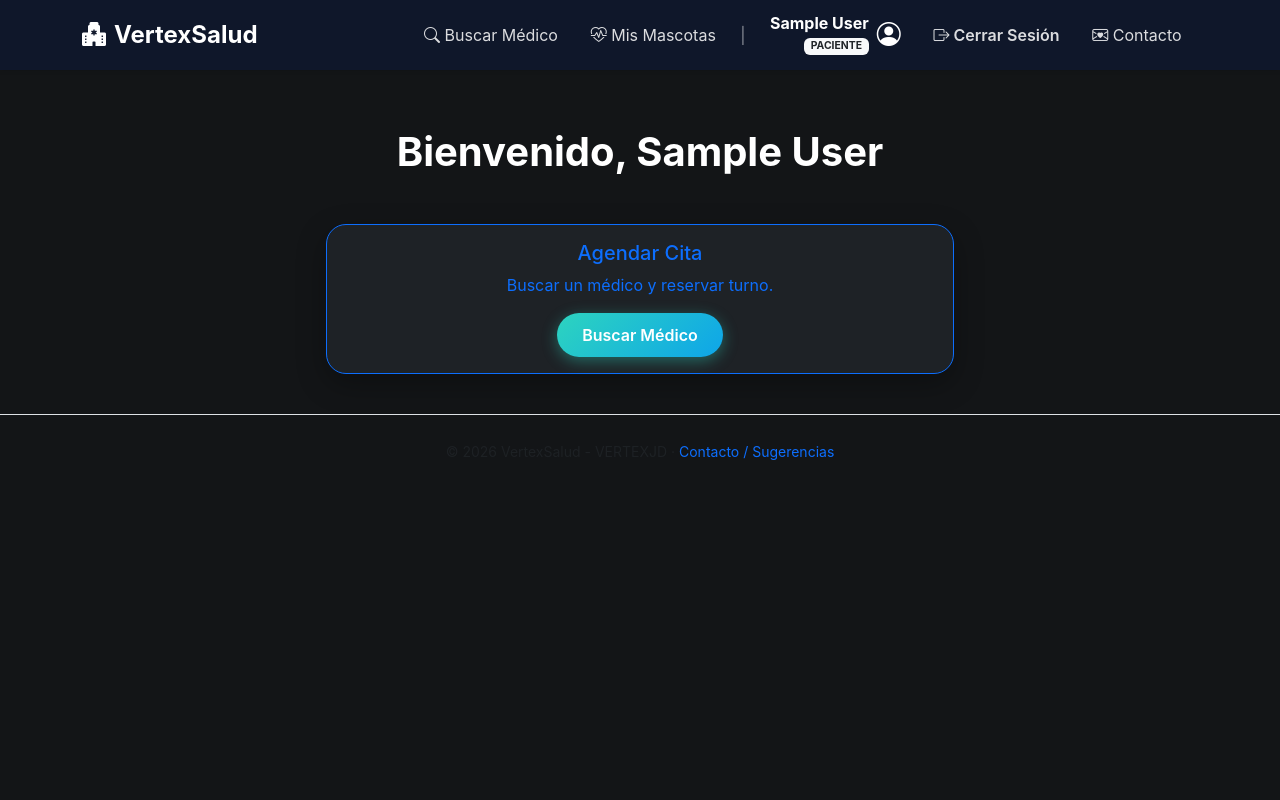
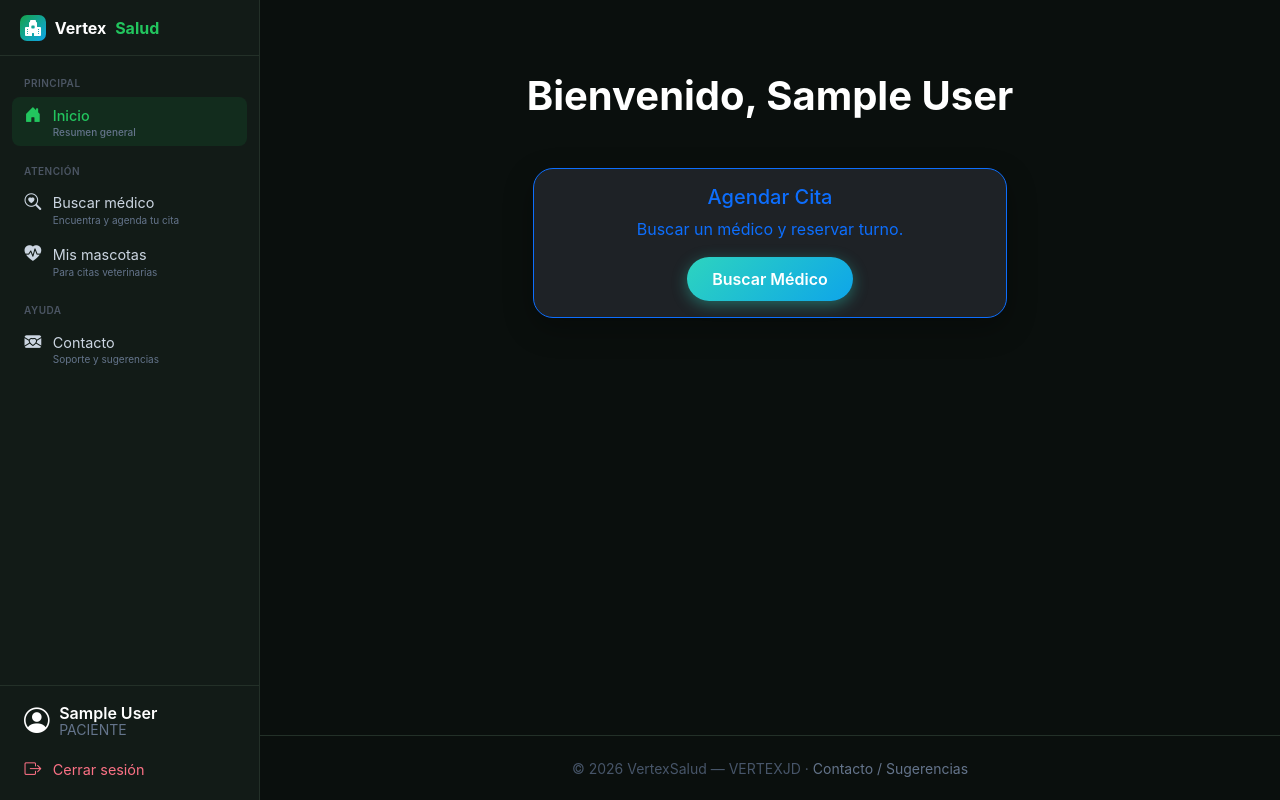
Before and after one commit to CarlosJimenez1969/sistema_salud, a Django app: page / in a window 1280 px wide. Run offline with Django 5.2, Linux system fonts and the light colour scheme; the visitor is signed in with stand-in values (Sample User, id 1); data that the repository does not hold is empty; some libraries are stand-ins or nearby versions.

Commit message:
Rediseno UI: layout con sidebar oscuro (estilo VertexMarketing)
Reemplaza el navbar superior por un menu lateral oscuro (fondo #0a0f0d,
superficie #121b17, acento verde) con secciones y estados activos, adaptado a
los roles de VertexSalud (medico, admin, paciente, secretaria). CSS propio para
no chocar con Bootstrap (que se mantiene para el contenido). Barra superior
simple para paginas publicas + sidebar colapsable en movil.

Co-Authored-By: Claude Opus 4.8 <noreply@anthropic.com>

```diff
--- a/templates/base.html
+++ b/templates/base.html
@@ -13,8 +13,61 @@
     {% load static %}
     <link rel="stylesheet" href="{% static 'css/estilos.css' %}?v=7">
 
+    <style>
+      :root{
+        --vx-ink:#0a0f0d; --vx-surface:#121b17; --vx-surface2:#0e1613;
+        --vx-line:#233028; --vx-brand:#16a34a; --vx-brand-500:#22c55e; --vx-text:#cbd5e1;
+      }
+      body.vx-app{ background:var(--vx-ink); color:var(--vx-text); min-height:100vh; }
+      .vx-layout{ display:flex; min-height:100vh; }
+      /* ===== Sidebar ===== */
+      .vx-sidebar{ position:fixed; top:0; left:0; width:260px; height:100vh; background:var(--vx-surface);
+        border-right:1px solid var(--vx-line); display:flex; flex-direction:column; z-index:1040; transition:transform .2s; }
+      .vx-brand{ display:flex; align-items:center; gap:.55rem; height:56px; padding:0 1.25rem;
+        border-bottom:1px solid var(--vx-line); color:#fff; font-weight:700; text-decoration:none; flex-shrink:0; }
+      .vx-brand .vx-logo{ width:26px;height:26px;border-radius:7px;
+        background:linear-gradient(135deg,#16a34a,#0ea5e9); display:inline-flex; align-items:center; justify-content:center; color:#fff; }
+      .vx-brand .vx-accent{ color:var(--vx-brand-500); }
+      .vx-nav{ flex:1; overflow-y:auto; padding:1rem .75rem; }
+      .vx-section{ font-size:10px; font-weight:600; color:#4b5563; text-transform:uppercase;
+        letter-spacing:.05em; padding:0 .75rem; margin:1.1rem 0 .35rem; }
+      .vx-section.first{ margin-top:.25rem; }
+      .vx-item{ display:flex; align-items:flex-start; gap:.7rem; padding:.5rem .75rem; border-radius:.5rem;
+        color:var(--vx-text); text-decoration:none; transition:.15s; font-size:.9rem; margin-bottom:2px; }
+      .vx-item:hover{ background:var(--vx-surface2); color:#fff; }
+      .vx-item.active{ background:rgba(22,163,74,.12); color:var(--vx-brand-500); font-weight:500; }
+      .vx-item i{ font-size:1.05rem; line-height:1.25; width:1.1rem; text-align:center; }
+      .vx-item .vx-txt{ display:flex; flex-direction:column; }
+      .vx-item .vx-sub{ font-size:10px; color:#64748b; line-height:1.2; }
+      .vx-badge{ margin-left:auto; background:var(--vx-brand); color:#fff; font-size:10px;
+        line-height:1; border-radius:999px; padding:.2rem .4rem; align-self:center; }
+      .vx-foot{ border-top:1px solid var(--vx-line); padding:.6rem .75rem; flex-shrink:0; }
+      .vx-user{ display:flex; align-items:center; gap:.6rem; padding:.4rem .75rem; }
+      .vx-user .vx-avatar{ font-size:1.6rem; color:#fff; }
+      .vx-user small{ color:#64748b; }
+      .vx-logout{ width:100%; text-align:left; }
+      /* ===== Main ===== */
+      .vx-main{ flex:1; min-width:0; margin-left:260px; display:flex; flex-direction:column; }
+      .vx-topbar{ display:none; }
+      .vx-content{ flex:1; }
+      .vx-content .container, .vx-content .container-fluid{ }
+      .vx-footer{ text-align:center; padding:1.25rem; color:#475569; border-top:1px solid var(--vx-line); }
+      .vx-footer a{ color:#64748b; }
+      /* ===== Móvil ===== */
+      .vx-overlay{ position:fixed; inset:0; background:rgba(0,0,0,.5); z-index:1035; display:none; }
+      .vx-overlay.show{ display:block; }
+      @media (max-width: 991.98px){
+        .vx-sidebar{ transform:translateX(-100%); }
+        .vx-sidebar.open{ transform:translateX(0); }
+        .vx-main{ margin-left:0; }
+        .vx-topbar{ display:flex; align-items:center; gap:.75rem; height:56px; padding:0 1rem;
+          background:var(--vx-surface); border-bottom:1px solid var(--vx-line); position:sticky; top:0; z-index:1030; }
+        .vx-topbar .vx-toggle{ background:none; border:none; color:var(--vx-text); font-size:1.5rem; line-height:1; }
+        .vx-topbar .vx-brand{ height:auto; padding:0; border:none; }
+      }
+    </style>
+
     {% if GOOGLE_ANALYTICS_ID %}
-    <!-- Google Analytics -->
     <script async src="https://www.googletagmanager.com/gtag/js?id={{ GOOGLE_ANALYTICS_ID }}"></script>
     <script>
         window.dataLayer = window.dataLayer || [];
@@ -24,156 +77,151 @@
     </script>
     {% endif %}
 </head>
-<body>
+<body class="{% if user.is_authenticated %}vx-app{% endif %}">
 
-    <nav class="navbar navbar-expand-lg navbar-dark navbar-custom fixed-top shadow-sm">
-        <div class="container">
-            <a class="navbar-brand fw-bold d-flex align-items-center"
-               href="{% if user.role == 'ADMIN' %}{% url 'panel_admin' %}{% else %}{% url 'home' %}{% endif %}">
-                <i class="bi bi-hospital-fill me-2"></i> VertexSalud
+{% if user.is_authenticated %}
+{% with rn=request.resolver_match.url_name %}
+<div class="vx-layout">
+
+  <!-- ===== Sidebar ===== -->
+  <aside class="vx-sidebar" id="vxSidebar">
+    <a class="vx-brand" href="{% if user.role == 'ADMIN' %}{% url 'panel_admin' %}{% else %}{% url 'home' %}{% endif %}">
+      <span class="vx-logo"><i class="bi bi-hospital-fill"></i></span>
+      Vertex<span class="vx-accent">Salud</span>
     </a>
 
-            <button class="navbar-toggler border-0" type="button" data-bs-toggle="collapse" data-bs-target="#navbarNav">
-                <span class="navbar-toggler-icon"></span>
+    <nav class="vx-nav">
+      <p class="vx-section first">Principal</p>
+      <a class="vx-item {% if rn == 'home' or rn == 'panel_admin' %}active{% endif %}"
+         href="{% if user.role == 'ADMIN' %}{% url 'panel_admin' %}{% else %}{% url 'home' %}{% endif %}">
+        <i class="bi bi-house-door-fill"></i>
+        <span class="vx-txt"><span>Inicio</span><span class="vx-sub">Resumen general</span></span>
+      </a>
+
+      {% if user.role == 'ADMIN' %}
+        <p class="vx-section">Gestión</p>
+        <a class="vx-item {% if rn == 'panel_admin' %}active{% endif %}" href="{% url 'panel_admin' %}">
+          <i class="bi bi-speedometer2"></i><span class="vx-txt"><span>Panel Admin</span><span class="vx-sub">Administración del sistema</span></span></a>
+        <a class="vx-item {% if rn == 'lista_facturas' %}active{% endif %}" href="{% url 'lista_facturas' %}">
+          <i class="bi bi-receipt-cutoff"></i><span class="vx-txt"><span>Facturación</span><span class="vx-sub">Facturas electrónicas SRI</span></span></a>
+        {% if user.perfil_medico %}
+        <p class="vx-section">Mi consultorio</p>
+        <a class="vx-item {% if rn == 'solicitudes_cita' %}active{% endif %}" href="{% url 'solicitudes_cita' %}">
+          <i class="bi bi-inbox-fill"></i><span class="vx-txt"><span>Solicitudes de cita</span><span class="vx-sub">Pacientes que piden cita</span></span></a>
+        <a class="vx-item {% if rn == 'ficha_editar' %}active{% endif %}" href="{% url 'ficha_editar' %}">
+          <i class="bi bi-globe"></i><span class="vx-txt"><span>Mi página web</span><span class="vx-sub">Tu ficha para Google</span></span></a>
+        {% endif %}
+
+      {% elif user.role == 'MEDICO' %}
+        <p class="vx-section">Mi agenda</p>
+        <a class="vx-item {% if rn == 'ver_agenda' %}active{% endif %}" href="{% url 'ver_agenda' %}">
+          <i class="bi bi-calendar-day"></i><span class="vx-txt"><span>Ver agenda</span><span class="vx-sub">Citas de hoy</span></span></a>
+        <a class="vx-item {% if rn == 'configurar_horario' %}active{% endif %}" href="{% url 'configurar_horario' %}">
+          <i class="bi bi-clock-history"></i><span class="vx-txt"><span>Configurar horario</span><span class="vx-sub">Días y horas de atención</span></span></a>
+        <a class="vx-item {% if rn == 'solicitudes_cita' %}active{% endif %}" href="{% url 'solicitudes_cita' %}">
+          <i class="bi bi-inbox-fill"></i><span class="vx-txt"><span>Solicitudes de cita</span><span class="vx-sub">Pacientes que piden cita</span></span></a>
+
+        <p class="vx-section">Pacientes</p>
+        <a class="vx-item {% if rn == 'listar_pacientes' %}active{% endif %}" href="{% url 'listar_pacientes' %}">
+          <i class="bi bi-people-fill"></i><span class="vx-txt"><span>Pacientes</span><span class="vx-sub">Listado de pacientes</span></span></a>
+
+        <p class="vx-section">Mi presencia</p>
+        <a class="vx-item {% if rn == 'ficha_editar' %}active{% endif %}" href="{% url 'ficha_editar' %}">
+          <i class="bi bi-globe"></i><span class="vx-txt"><span>Mi página web</span><span class="vx-sub">Tu página para que te encuentren en Google</span></span></a>
+
+        <p class="vx-section">Cuenta</p>
+        <a class="vx-item {% if rn == 'crear_secretaria' %}active{% endif %}" href="{% url 'crear_secretaria' %}">
+          <i class="bi bi-person-plus-fill"></i><span class="vx-txt"><span>Registrar personal</span><span class="vx-sub">Secretaria / asistente</span></span></a>
+        <a class="vx-item {% if rn == 'renovar_suscripcion' %}active{% endif %}" href="{% url 'renovar_suscripcion' %}">
+          <i class="bi bi-credit-card-fill"></i><span class="vx-txt"><span>Suscripción</span><span class="vx-sub">Estado y renovación</span></span></a>
+
+      {% elif user.role == 'PACIENTE' %}
+        <p class="vx-section">Atención</p>
+        <a class="vx-item {% if rn == 'buscar_medico' %}active{% endif %}" href="{% url 'buscar_medico' %}">
+          <i class="bi bi-search-heart"></i><span class="vx-txt"><span>Buscar médico</span><span class="vx-sub">Encuentra y agenda tu cita</span></span></a>
+        <a class="vx-item {% if rn == 'listar_mascotas' %}active{% endif %}" href="{% url 'listar_mascotas' %}">
+          <i class="bi bi-heart-pulse-fill"></i><span class="vx-txt"><span>Mis mascotas</span><span class="vx-sub">Para citas veterinarias</span></span></a>
+
+      {% elif user.role == 'SECRETARIA' %}
+        <p class="vx-section">Gestión</p>
+        <a class="vx-item {% if rn == 'dashboard_secretaria' %}active{% endif %}" href="{% url 'dashboard_secretaria' %}">
+          <i class="bi bi-clipboard2-check-fill"></i><span class="vx-txt"><span>Gestión de citas</span><span class="vx-sub">Agenda del médico</span></span></a>
+        <a class="vx-item {% if rn == 'solicitudes_cita' %}active{% endif %}" href="{% url 'solicitudes_cita' %}">
+          <i class="bi bi-inbox-fill"></i><span class="vx-txt"><span>Solicitudes de cita</span><span class="vx-sub">Pacientes que piden cita</span></span></a>
+      {% endif %}
+
+      <p class="vx-section">Ayuda</p>
+      <a class="vx-item {% if rn == 'contacto' %}active{% endif %}" href="{% url 'contacto' %}">
+        <i class="bi bi-envelope-heart-fill"></i><span class="vx-txt"><span>Contacto</span><span class="vx-sub">Soporte y sugerencias</span></span></a>
+    </nav>
+
+    <!-- Pie: usuario + salir -->
+    <div class="vx-foot">
+      <div class="vx-user">
+        <i class="bi bi-person-circle vx-avatar"></i>
+        <div class="lh-1">
+          <div class="text-white fw-semibold">{{ user.get_full_name|default:user.username }}</div>
+          {% if user.role == 'MEDICO' and user.perfil_medico and user.perfil_medico.especialidad %}
+            <small><i class="bi bi-clipboard2-pulse"></i> {{ user.perfil_medico.especialidad.nombre }}</small>
+          {% else %}
+            <small class="text-uppercase">{{ user.get_role_display }}</small>
+          {% endif %}
+        </div>
+      </div>
+      <form action="{% url 'logout' %}" method="post" class="mt-1">
+        {% csrf_token %}
+        <button type="submit" class="vx-item vx-logout" style="color:#fb7185; border:none; background:none;">
+          <i class="bi bi-box-arrow-right"></i><span class="vx-txt"><span>Cerrar sesión</span></span>
         </button>
+      </form>
+    </div>
+  </aside>
+  <div class="vx-overlay" id="vxOverlay" onclick="vxCloseSidebar()"></div>
 
-            <div class="collapse navbar-collapse" id="navbarNav">
-                <ul class="navbar-nav ms-auto align-items-center">
+  <!-- ===== Columna principal ===== -->
+  <div class="vx-main">
+    <!-- Barra superior (solo móvil) -->
+    <div class="vx-topbar">
+      <button class="vx-toggle" onclick="vxOpenSidebar()"><i class="bi bi-list"></i></button>
+      <span class="vx-brand"><span class="vx-logo"><i class="bi bi-hospital-fill"></i></span> Vertex<span class="vx-accent">Salud</span></span>
+    </div>
+
+    <main class="vx-content px-2 px-md-4 py-3 py-md-4">
+{% endwith %}
+{% else %}
+  <!-- Sin sesión: barra superior simple + contenido -->
+  <nav class="navbar navbar-expand-lg navbar-dark shadow-sm" style="background:var(--vx-surface); border-bottom:1px solid var(--vx-line);">
+    <div class="container">
+      <a class="navbar-brand fw-bold d-flex align-items-center gap-2" href="{% url 'home' %}">
+        <span class="vx-logo" style="width:26px;height:26px;border-radius:7px;background:linear-gradient(135deg,#16a34a,#0ea5e9);display:inline-flex;align-items:center;justify-content:center;color:#fff;"><i class="bi bi-hospital-fill"></i></span>
+        Vertex<span class="vx-accent" style="color:var(--vx-brand-500);">Salud</span>
+      </a>
+      {% if request.resolver_match.url_name != 'login' %}
+      <div class="ms-auto d-flex align-items-center gap-2">
+        <a class="btn btn-sm btn-outline-light" href="{% url 'contacto' %}"><i class="bi bi-envelope-heart"></i> Contacto</a>
+        <a class="btn btn-sm btn-success" href="{% url 'login' %}"><i class="bi bi-box-arrow-in-right"></i> Ingresar</a>
+      </div>
+      {% endif %}
+    </div>
+  </nav>
+  <main class="container py-4">
+{% endif %}
+
+    {% block content %}{% endblock %}
 
 {% if user.is_authenticated %}
-
-                        {# OPCIONES SEGÚN ROL #}
-                        {% if user.role == 'ADMIN' %}
-                            <li class="nav-item">
-                                <a class="nav-link" href="{% url 'lista_facturas' %}">
-                                    <i class="bi bi-receipt-cutoff"></i> Facturación
-                                </a>
-                            </li>
-                            <li class="nav-item">
-                                <a class="nav-link" href="{% url 'panel_admin' %}">
-                                    <i class="bi bi-speedometer2"></i> Panel Admin
-                                </a>
-                            </li>
-                            {% if user.perfil_medico %}
-                            <li class="nav-item">
-                                <a class="nav-link" href="{% url 'solicitudes_cita' %}">
-                                    <i class="bi bi-inbox"></i> Solicitudes
-                                </a>
-                            </li>
-                            <li class="nav-item">
-                                <a class="nav-link" href="{% url 'ficha_editar' %}">
-                                    <i class="bi bi-globe"></i> Mi página web
-                                </a>
-                            </li>
-                            {% endif %}
-                        {% elif user.role == 'MEDICO' %}
-                            <li class="nav-item dropdown">
-                                <a class="nav-link dropdown-toggle" href="#" role="button" data-bs-toggle="dropdown" aria-expanded="false">
-                                    <i class="bi bi-calendar-check"></i> Mi Agenda
-                                </a>
-                                <ul class="dropdown-menu">
-                                    <li>
-                                        <a class="dropdown-item" href="{% url 'ver_agenda' %}">
-                                            <i class="bi bi-calendar-day"></i> Ver Agenda Hoy
-                                        </a>
-                                    </li>
-                                    <li>
-                                        <a class="dropdown-item" href="{% url 'configurar_horario' %}">
-                                            <i class="bi bi-clock-history"></i> Configurar Horario
-                                        </a>
-                                    </li>
-                                    <li><hr class="dropdown-divider"></li>
-                                    <li>
-                                        <a class="dropdown-item" href="{% url 'solicitudes_cita' %}">
-                                            <i class="bi bi-inbox"></i> Solicitudes de cita
-                                        </a>
-                                    </li>
-                                    <li>
-                                        <a class="dropdown-item" href="{% url 'ficha_editar' %}">
-                                            <i class="bi bi-globe"></i> Mi página web
-                                        </a>
-                                    </li>
-                                </ul>
-                            </li>
-                            <li class="nav-item">
-                                <a class="nav-link" href="{% url 'crear_secretaria' %}">
-                                    <i class="bi bi-person-plus"></i> Registrar Personal
-                                </a>
-                            </li>
-                            <li class="nav-item">
-                                <a class="nav-link" href="{% url 'renovar_suscripcion' %}">
-                                    <i class="bi bi-credit-card-fill"></i> Suscripción
-                                </a>
-                            </li>
-                        {% elif user.role == 'PACIENTE' %}
-                            <li class="nav-item">
-                                <a class="nav-link" href="{% url 'buscar_medico' %}">
-                                    <i class="bi bi-search"></i> Buscar Médico
-                                </a>
-                            </li>
-                            <li class="nav-item">
-                                <a class="nav-link" href="{% url 'listar_mascotas' %}">
-                                    <i class="bi bi-heart-pulse"></i> Mis Mascotas
-                                </a>
-                            </li>
-                        {% elif user.role == 'SECRETARIA' %}
-                            <li class="nav-item">
-                                <a class="nav-link" href="{% url 'dashboard_secretaria' %}">
-                                    <i class="bi bi-speedometer2"></i> Gestión de Citas
-                                </a>
-                            </li>
+    </main>
+    <footer class="vx-footer">
+      <small>&copy; 2026 VertexSalud — VERTEXJD &middot;
+        <a href="{% url 'contacto' %}" class="text-decoration-none">Contacto / Sugerencias</a></small>
+    </footer>
+  </div>
+</div>
+{% else %}
+  </main>
 {% endif %}
 
-                        <li class="nav-item d-none d-lg-block mx-2 text-white-50">|</li>
-
-                        <li class="nav-item">
-                            <div class="nav-link d-flex align-items-center">
-                                <div class="text-end me-2 d-none d-md-block">
-                                    <span class="d-block text-white fw-bold lh-1">{{ user.get_full_name|default:user.username }}</span>
-                                    {% if user.role == 'MEDICO' and user.perfil_medico and user.perfil_medico.especialidad %}
-                                        <span class="badge bg-warning text-dark" style="font-size: 0.65rem;">
-                                            <i class="bi bi-clipboard2-pulse-fill me-1"></i>{{ user.perfil_medico.especialidad.nombre }}
-                                        </span>
-                                    {% else %}
-                                        <span class="badge bg-light text-primary" style="font-size: 0.65rem; text-transform: uppercase;">
-                                            {{ user.get_role_display }}
-                                        </span>
-                                    {% endif %}
-                                </div>
-                                <i class="bi bi-person-circle fs-4 text-white"></i>
-                            </div>
-                        </li>
-
-                        <form action="{% url 'logout' %}" method="post" style="display: inline;">
-                            {% csrf_token %}
-                            <button type="submit" class="btn btn-link nav-link" style="display: inline; cursor: pointer;">
-                                <i class="bi bi-box-arrow-right"></i> Cerrar Sesión
-                            </button>
-                        </form>
-
-                        <li class="nav-item">
-                            <a class="nav-link" href="{% url 'contacto' %}">
-                                <i class="bi bi-envelope-heart"></i> Contacto
-                            </a>
-                        </li>
-                    {% else %}
-                        {% if request.resolver_match.url_name != 'login' %}
-                        <li class="nav-item">
-                            <a class="nav-link text-white" href="{% url 'contacto' %}">
-                                <i class="bi bi-envelope-heart"></i> Contacto
-                            </a>
-                        </li>
-                        <li class="nav-item">
-                            <a class="nav-link text-white fw-bold" href="{% url 'login' %}">
-                                <i class="bi bi-box-arrow-in-right me-1"></i> Ingresar
-                            </a>
-                        </li>
-                        {% endif %}
-                    {% endif %}
-                </ul>
-            </div>
-        </div>
-    </nav>
+<!-- ===== Toasts ===== -->
 {% if messages %}
 <div class="toast-stack" id="toastStack">
     {% for message in messages %}
@@ -201,34 +249,19 @@
     {% endfor %}
 </div>
 {% endif %}
-    <div class="container mt-3">
 
+<script src="https://cdn.jsdelivr.net/npm/bootstrap@5.3.0/dist/js/bootstrap.bundle.min.js"></script>
 <script>
-    // Esto hará que todos los mensajes del sistema desaparezcan en 10 segundos
+    // Sidebar móvil
+    function vxOpenSidebar(){ document.getElementById('vxSidebar').classList.add('open'); document.getElementById('vxOverlay').classList.add('show'); }
+    function vxCloseSidebar(){ document.getElementById('vxSidebar').classList.remove('open'); document.getElementById('vxOverlay').classList.remove('show'); }
+    // Auto-cierre de toasts
     setTimeout(function() {
         document.querySelectorAll('.toast-message').forEach(function(t) {
             t.classList.add('toast-fadeout');
-            setTimeout(() => t.remove(), 500);
+            setTimeout(function(){ t.remove(); }, 500);
         });
-    }, 6000);  // 6 segundos de visibilidad
-</script>
-    </div>
-
-    <main class="container-fluid px-0 py-3 py-md-4" style="margin-top:56px;">
-        {% block content %}
-        {% endblock %}
-    </main>
-
-    <footer class="text-center py-4 text-muted border-top mt-auto">
-        <small>
-            &copy; 2026 VertexSalud - VERTEXJD &middot;
-            <a href="{% url 'contacto' %}" class="text-decoration-none">Contacto / Sugerencias</a>
-        </small>
-    </footer>
-
-    <script src="https://cdn.jsdelivr.net/npm/bootstrap@5.3.0/dist/js/bootstrap.bundle.min.js"></script>
-    <script>
-        // (Auto-cierre de toasts se maneja en el script inline después de la pila de toasts)
+    }, 6000);
 </script>
 </body>
 </html>
```
Lines whose indentation alone changed are shown as unchanged.
